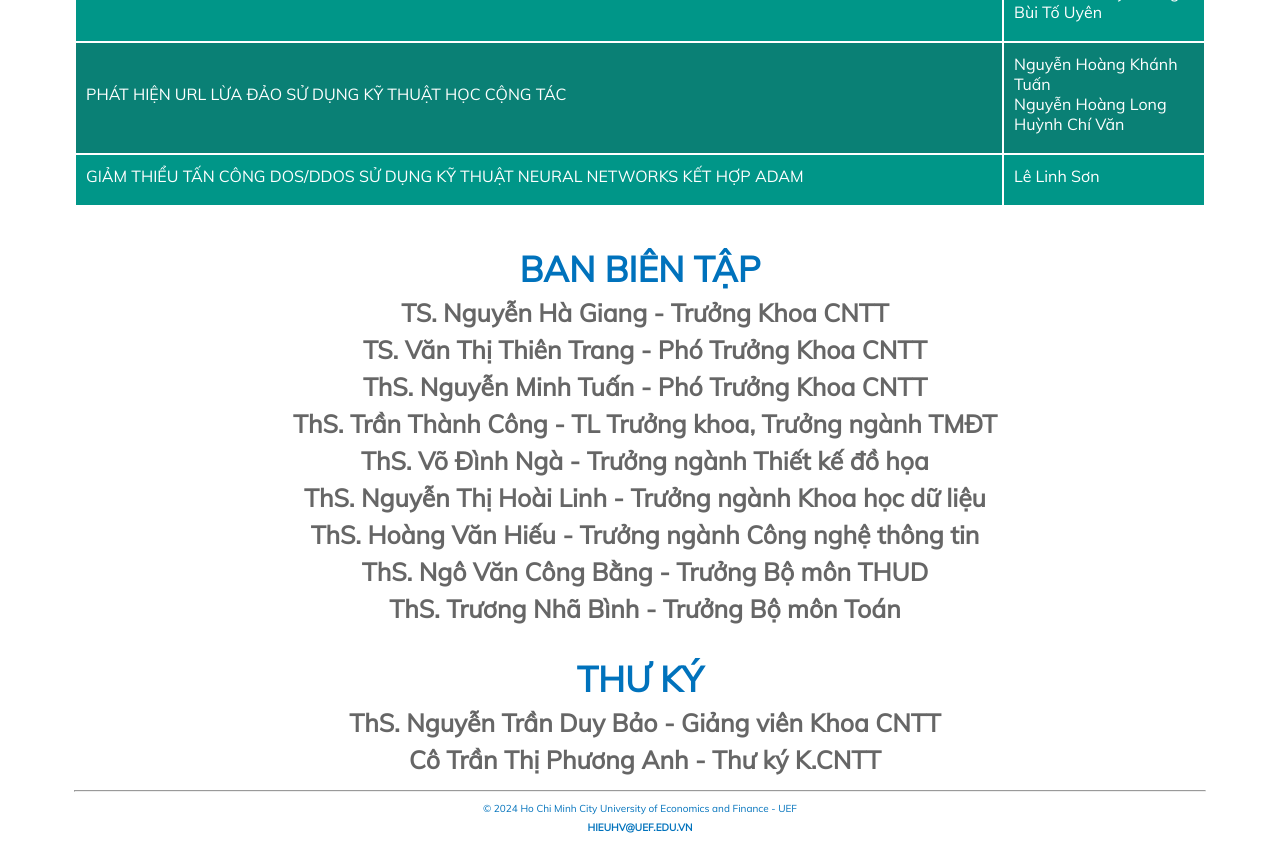
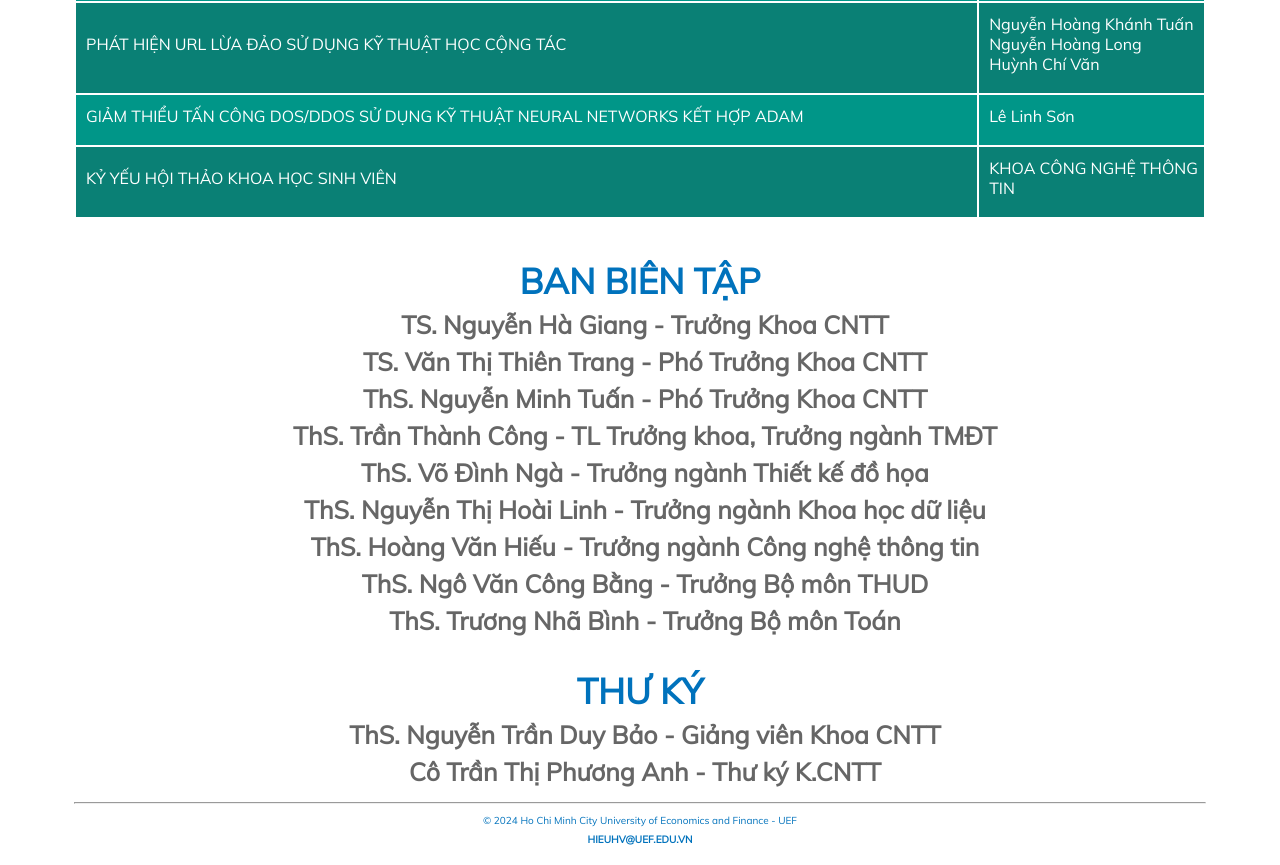
Before and after one commit to fituef/hoithaoquocte, a plain HTML site: page index.html in a window 1280 px wide. Shown: the part 2826-3691 px from the top of the page. Drawn offline with Linux system fonts and the light colour scheme.

Commit message:
Update index.html

```diff
--- a/index.html
+++ b/index.html
@@ -422,6 +422,11 @@
                             <td> <a href="ms24.pdf">Lê Linh Sơn
                                 </a> </td>
                         </tr>
+                        <tr class="trchan">
+                            <td> <a href="ms23.pdf">KỶ YẾU HỘI THẢO KHOA HỌC SINH VIÊN</a> </td>
+                            <td> <a href="Ky_Yeu_Hoi_Thao_NCKH_SV_2024.pdf"> KHOA CÔNG NGHỆ THÔNG TIN
+                                </a> </td>
+                        </tr>
                     </tbody>
                 </table>
             </div>
```
